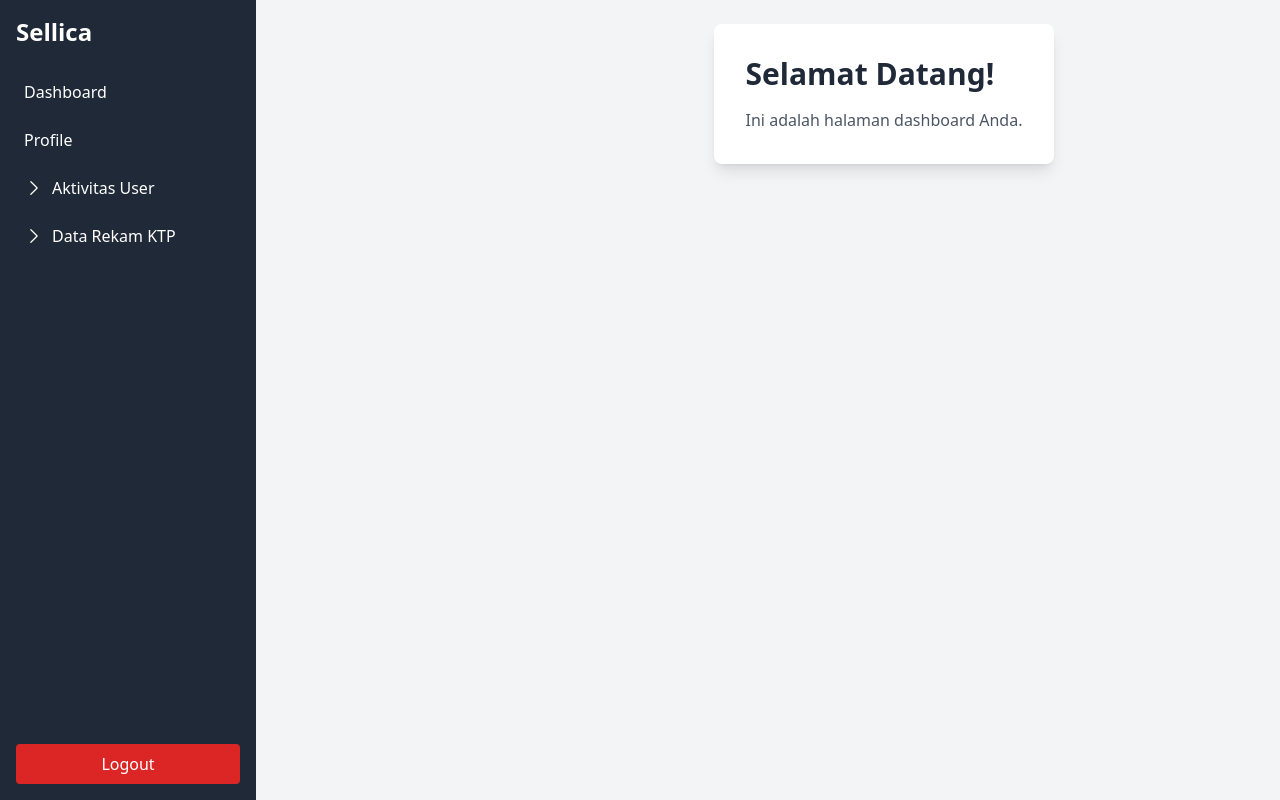
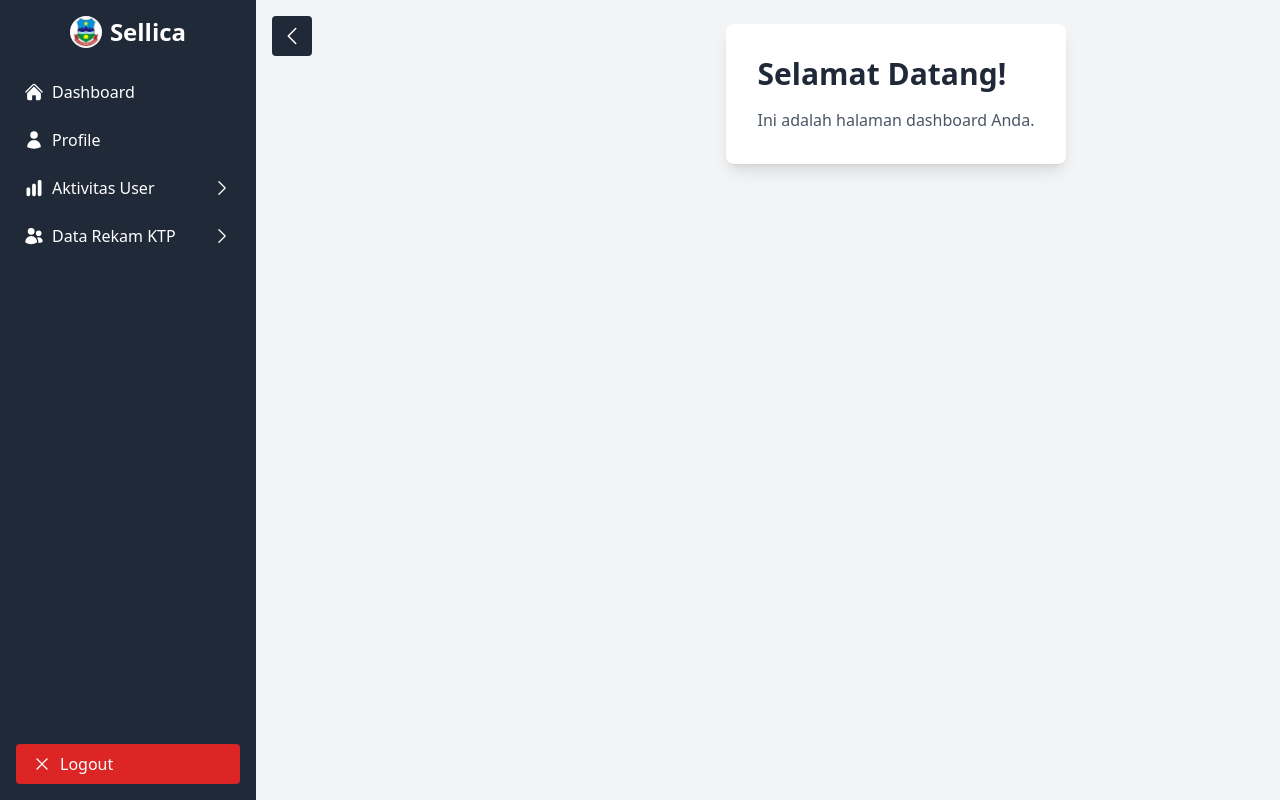
Before and after one commit to avvy-lavoienne/sellica-prop, a Next.js app: page /dashboard in a window 1280 px wide. Built offline with nearby package versions, Linux system fonts and the light colour scheme.

Commit message:
pusing ke mongodb compass

```diff
--- a/package.json
+++ b/package.json
@@ -19,6 +19,7 @@
     "flatpickr": "^4.6.13",
     "jsvectormap": "^1.6.0",
     "mongodb": "^6.15.0",
+    "mongoose": "^8.13.2",
     "next": "^15.2.4",
     "next-themes": "^0.4.4",
     "nextjs-toploader": "^3.7.15",
--- a/src/app/(protected)/layout.tsx
+++ b/src/app/(protected)/layout.tsx
@@ -1,14 +1,28 @@
+"use client";
+
 import Sidebar from "@/components/Sidebar";
+import { useState } from "react";
 
 export default function ProtectedLayout({
   children,
 }: {
   children: React.ReactNode;
 }) {
+  const [isSidebarCollapsed, setIsSidebarCollapsed] = useState(false);
+
   return (
     <div className="flex min-h-screen bg-gray-100">
-      <Sidebar />
-      <main className="flex-1 p-6 md:ml-64 md:pl-0 pl-16 md:pt-6 pt-16">{children}</main>
+      <Sidebar
+        isSidebarCollapsed={isSidebarCollapsed}
+        setIsSidebarCollapsed={setIsSidebarCollapsed}
+      />
+      <main
+        className={`flex-1 md:p-6 p-6 md:pt-6 pt-16 transition-all duration-300 ${
+          isSidebarCollapsed ? "md:ml-16" : "md:ml-64"
+        }`}
+      >
+        {children}
+      </main>
     </div>
   );
 }
--- a/src/app/api/login/route.ts
+++ b/src/app/api/login/route.ts
@@ -55,7 +55,7 @@ export async function POST(request: Request) {
     console.error("Error saat login:", error.message);
     const status = error.message.includes("NIK atau password salah") ? 401 : 500;
     const errorMessage =
-      status === 401 ? "NIK atau password salah." : "Terjadi kesalahan server.";
+      status === 401 ? "NIK atau password salah." : "Terjadi kesalahan server saat login.";
 
     return NextResponse.json({ error: errorMessage }, { status });
   }
--- a/src/components/Sidebar.tsx
+++ b/src/components/Sidebar.tsx
@@ -3,44 +3,81 @@
 import { useState } from "react";
 import Link from "next/link";
 import { useRouter } from "next/navigation";
-import { ChevronDownIcon, ChevronRightIcon, Bars3Icon, XMarkIcon } from "@heroicons/react/24/solid";
+import {
+  ChevronDownIcon,
+  ChevronRightIcon,
+  ChevronLeftIcon,
+  Bars3Icon,
+  XMarkIcon,
+  HomeIcon,
+  UserIcon,
+  ChatBubbleLeftRightIcon,
+  ChartBarIcon,
+  DocumentTextIcon,
+  UsersIcon,
+  ExclamationTriangleIcon,
+  ScaleIcon,
+  DocumentPlusIcon,
+} from "@heroicons/react/24/solid";
+import Image from "next/image";
 
 interface SubCategory {
   name: string;
   href: string;
+  icon: React.ComponentType<{ className?: string }>;
 }
 
 interface Category {
   name: string;
   subCategories: SubCategory[];
+  icon: React.ComponentType<{ className?: string }>;
 }
+
+interface MenuItem {
+  name: string;
+  href: string;
+  icon: React.ComponentType<{ className?: string }>;
+}
+
+interface SidebarProps {
+  isSidebarCollapsed: boolean;
+  setIsSidebarCollapsed: (isCollapsed: boolean) => void;
+}
+
+const menuItems: MenuItem[] = [
+  { name: "Dashboard", href: "/dashboard", icon: HomeIcon },
+  { name: "Profile", href: "/profile", icon: UserIcon },
+];
 
 const categories: Category[] = [
   {
     name: "Aktivitas User",
+    icon: ChartBarIcon,
     subCategories: [
-      { name: "Pengaduan Bulanan", href: "/aktivitas-user/pengaduan-bulanan" },
-      { name: "Aktivitas SIAK", href: "/aktivitas-user/aktivitas-siak" },
-      { name: "Dokumentasi", href: "/aktivitas-user/dokumentasi" },
+      { name: "Pengaduan Bulanan", href: "/aktivitas-user/pengaduan-bulanan", icon: ChatBubbleLeftRightIcon },
+      { name: "Aktivitas SIAK", href: "/aktivitas-user/aktivitas-siak", icon: ChartBarIcon },
+      { name: "Dokumentasi", href: "/aktivitas-user/dokumentasi", icon: DocumentTextIcon },
     ],
   },
   {
     name: "Data Rekam KTP",
+    icon: UsersIcon,
     subCategories: [
-      { name: "Duplicate Operator Rekam", href: "/data-rekam/duplicate-operator" },
-      { name: "Kesalahan Perekaman", href: "/data-rekam/salah-rekam" },
-      { name: "Adjudicate Record", href: "/data-rekam/adjudicate" },
-      { name: "Pengajuan Bulanan", href: "/data-rekam/pengajuan-bulanan" },
+      { name: "Duplicate Operator Rekam", href: "/data-rekam/duplicate-operator", icon: UsersIcon },
+      { name: "Kesalahan Perekaman", href: "/data-rekam/salah-rekam", icon: ExclamationTriangleIcon },
+      { name: "Adjudicate Record", href: "/data-rekam/adjudicate", icon: ScaleIcon },
+      { name: "Pengajuan Bulanan", href: "/data-rekam/pengajuan-bulanan", icon: DocumentPlusIcon },
     ],
   },
 ];
 
-export default function Sidebar() {
+export default function Sidebar({ isSidebarCollapsed, setIsSidebarCollapsed }: SidebarProps) {
   const [openCategories, setOpenCategories] = useState<string[]>([]);
   const [isSidebarOpen, setIsSidebarOpen] = useState(false);
   const router = useRouter();
 
   const toggleCategory = (categoryName: string) => {
+    if (isSidebarCollapsed) return; // Jangan izinkan toggle kategori saat sidebar collapsed
     setOpenCategories((prev) =>
       prev.includes(categoryName)
         ? prev.filter((name) => name !== categoryName)
@@ -74,36 +111,69 @@ export default function Sidebar() {
         )}
       </button>
 
+      {/* Tombol Toggle Permanen untuk Collapse Sidebar */}
+      <button
+        className={`fixed top-4 z-50 p-2 bg-gray-800 text-white rounded transition-all duration-300 ${
+          isSidebarCollapsed ? "left-20" : "left-[calc(16rem+1rem)] md:left-[calc(16rem+1rem)]"
+        }`}
+        onClick={() => setIsSidebarCollapsed(!isSidebarCollapsed)}
+      >
+        {isSidebarCollapsed ? (
+          <ChevronRightIcon className="w-6 h-6" />
+        ) : (
+          <ChevronLeftIcon className="w-6 h-6" />
+        )}
+      </button>
+
       {/* Sidebar */}
       <div
-        className={`fixed inset-y-0 left-0 w-64 bg-gray-800 text-white p-4 flex flex-col transform transition-transform duration-300 md:translate-x-0 ${
+        className={`fixed inset-y-0 left-0 ${
+          isSidebarCollapsed ? "w-16" : "w-64"
+        } bg-gray-800 text-white p-4 flex flex-col transform transition-all duration-300 md:translate-x-0 ${
           isSidebarOpen ? "translate-x-0" : "-translate-x-full"
-        } md:static md:w-64 md:h-screen z-40`}
+        } md:static md:h-screen z-40`}
       >
         {/* Judul Sidebar */}
-        <div className="text-2xl font-bold mb-6">Sellica</div>
+        <div className="mb-6 flex items-center justify-center">
+          {isSidebarCollapsed ? (
+            <Image
+              src="/images/logo-pemda.jpeg"
+              alt="Logo Pemda"
+              width={40}
+              height={40}
+              className="w-8 h-8 rounded-full object-cover"
+            />
+          ) : (
+            <div className="flex items-center">
+              <Image
+                src="/images/logo-pemda.jpeg"
+                alt="Logo Pemda"
+                width={32}
+                height={32}
+                className="w-8 h-8 rounded-full object-cover mr-2"
+              />
+              <span className="text-2xl font-bold">Sellica</span>
+            </div>
+          )}
+        </div>
 
         {/* Navigasi Utama */}
         <nav className="flex-1">
           <ul>
-            <li className="mb-2">
+            {menuItems.map((item) => (
+              <li key={item.name} className="mb-2">
                 <Link
-                href="/dashboard"
-                className="block p-2 rounded hover:bg-gray-700"
+                  href={item.href}
+                  className="flex items-center p-2 rounded hover:bg-gray-700"
                   onClick={() => setIsSidebarOpen(false)}
                 >
-                Dashboard
+                  <item.icon className="w-5 h-5 mr-2" />
+                  <span className={isSidebarCollapsed ? "hidden" : "block"}>
+                    {item.name}
+                  </span>
                 </Link>
               </li>
-            <li className="mb-2">
-              <Link
-                href="/profile"
-                className="block p-2 rounded hover:bg-gray-700"
-                onClick={() => setIsSidebarOpen(false)}
-              >
-                Profile
-              </Link>
-            </li>
+            ))}
 
             {/* Kategori dan Sub-Kategori */}
             {categories.map((category) => (
@@ -112,23 +182,28 @@ export default function Sidebar() {
                   onClick={() => toggleCategory(category.name)}
                   className="flex items-center w-full p-2 rounded hover:bg-gray-700 focus:outline-none"
                 >
-                  {openCategories.includes(category.name) ? (
-                    <ChevronDownIcon className="w-5 h-5 mr-2" />
+                  <category.icon className="w-5 h-5 mr-2" />
+                  <span className={isSidebarCollapsed ? "hidden" : "block"}>
+                    {category.name}
+                  </span>
+                  {!isSidebarCollapsed &&
+                    (openCategories.includes(category.name) ? (
+                      <ChevronDownIcon className="w-5 h-5 ml-auto" />
                     ) : (
-                    <ChevronRightIcon className="w-5 h-5 mr-2" />
-                  )}
-                  {category.name}
+                      <ChevronRightIcon className="w-5 h-5 ml-auto" />
+                    ))}
                 </button>
-                {openCategories.includes(category.name) && (
+                {!isSidebarCollapsed && openCategories.includes(category.name) && (
                   <ul className="ml-6 mt-1">
                     {category.subCategories.map((subCategory) => (
                       <li key={subCategory.name}>
                         <Link
                           href={subCategory.href}
-                          className="block p-2 rounded hover:bg-gray-700"
+                          className="flex items-center p-2 rounded hover:bg-gray-700"
                           onClick={() => setIsSidebarOpen(false)}
                         >
-                          {subCategory.name}
+                          <subCategory.icon className="w-5 h-5 mr-2" />
+                          <span>{subCategory.name}</span>
                         </Link>
                       </li>
                     ))}
@@ -142,9 +217,12 @@ export default function Sidebar() {
         {/* Tombol Logout */}
         <button
           onClick={handleLogout}
-          className="mt-auto bg-red-600 text-white py-2 px-4 rounded hover:bg-red-700"
+          className={`mt-auto p-2 rounded hover:bg-gray-700 flex items-center ${
+            isSidebarCollapsed ? "justify-center" : "bg-red-600 text-white py-2 px-4 hover:bg-red-700"
+          }`}
         >
-          Logout
+          <XMarkIcon className="w-5 h-5 mr-2" />
+          <span className={isSidebarCollapsed ? "hidden" : "block"}>Logout</span>
         </button>
       </div>
 
```
Also changed, not shown: src/components/auth/LoginForm.tsx (+42 -11 lines), src/lib/db.ts (added, +40 -0 lines), public/images/logo-pemda.jpeg (added), 1 other file (tests, documents, lock files or other folders). Lines whose indentation alone changed are shown as unchanged.
